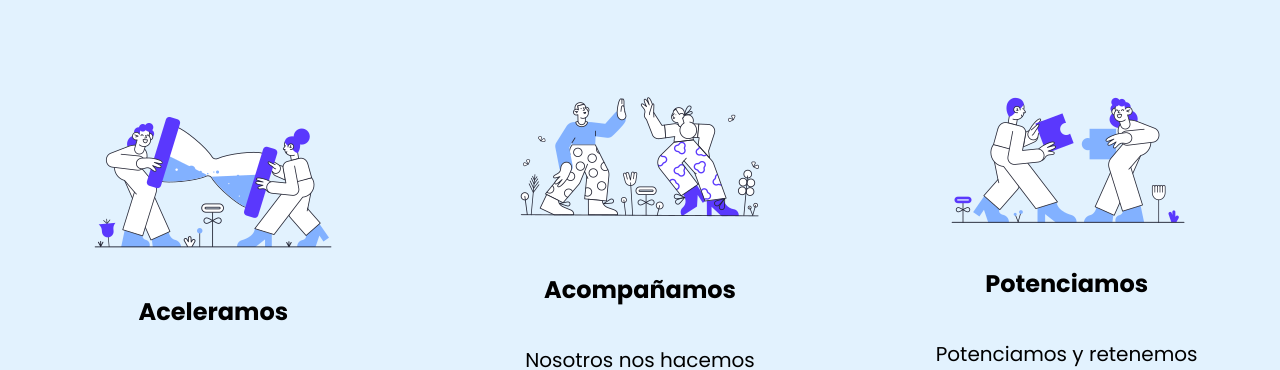
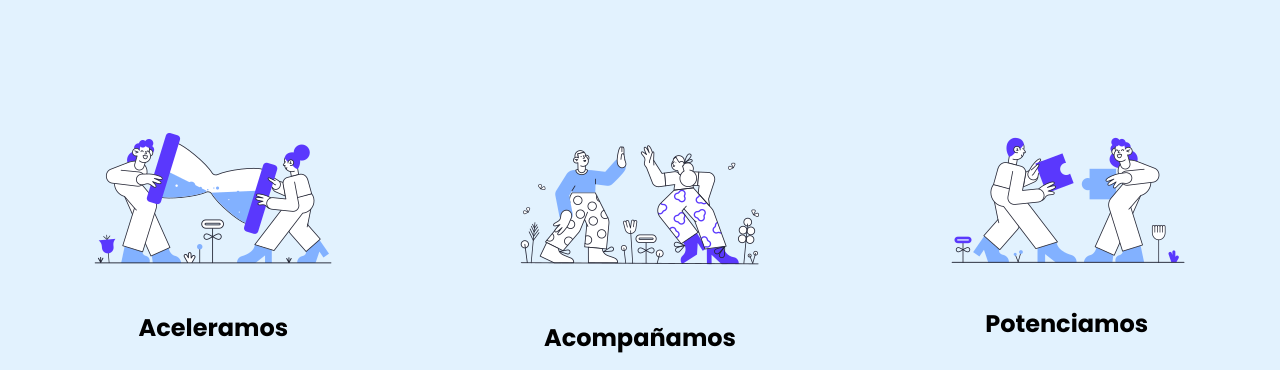
Before and after one commit to dlab-team/c6-frontend, a React (Create React App) app: page / in a window 1280 px wide. Shown: the part 1885-2255 px from the top of the page. Built offline with nearby package versions, Linux system fonts and the light colour scheme; what tw-elements would draw is missing.

Commit message:
detalles de alineamiento

```diff
--- a/src/pages/Home/components/Section1/Section1.jsx
+++ b/src/pages/Home/components/Section1/Section1.jsx
@@ -5,7 +5,7 @@ import { Link } from 'react-router-dom';
 const Section01 = () => {
   return (
     <>
-      <div className="bg-hero-gradient2 flex font-thin justify-center bg-gradient-to-b from-[#2738F5] to-[#1E239A] stops-[#140B34] text-white">
+      <div className="bg-hero-gradient2 flex font-thin justify-center bg-hero text-white">
         <div className="flex-col text-center md:text-left mx-14 md:mx-0">
           <h1 className="text-6xl md:text-7xl font-bold mt-24 md:mt-20 md:ml-20">
             ¿Buscas talento TI?
--- a/src/pages/Home/components/Section2/Section2.jsx
+++ b/src/pages/Home/components/Section2/Section2.jsx
@@ -58,7 +58,7 @@ const Section2 = () => {
 
         <div className="flex flex-col md:flex-row container mx-auto mt-16 pb-16 md:justify-around items-center">
           <div className="flex flex-col gap-10 text-center items-center max-w-xs px-6">
-            <img src={img1} alt="aceleramos" className="pt-4" />
+            <img src={img1} alt="aceleramos" className="" />
             <h4 className="text-black font-bold text-2xl">Aceleramos</h4>
             <p className="text-black text-xl">
               <span className="font-bold">
@@ -71,7 +71,7 @@ const Section2 = () => {
           </div>
 
           <div className="flex flex-col gap-10 text-center items-center max-w-xs px-6">
-            <img src={img2} alt="acompañamos" />
+            <img src={img2} alt="acompañamos" className='pt-12'/>
             <h4 className="text-black font-bold text-2xl">Acompañamos</h4>
             <p className="text-black text-xl">
               Nosotros nos hacemos cargo, tú creces. Todos los desarrolladores
@@ -85,7 +85,7 @@ const Section2 = () => {
           </div>
 
           <div className="flex flex-col gap-10 text-center items-center max-w-xs px-6">
-            <img src={img3} alt="potenciamos" className="pt-4" />
+            <img src={img3} alt="potenciamos" className="pt-12" />
             <h4 className="text-black font-bold text-2xl">Potenciamos</h4>
             <p className="text-black text-xl">
               Potenciamos y retenemos el talento. Realizamos un{' '}
--- a/src/pages/Recovery/components/EmailRequest/EmailRequest.jsx
+++ b/src/pages/Recovery/components/EmailRequest/EmailRequest.jsx
@@ -62,7 +62,7 @@ const EmailRequest = ({ setResponse }) => {
                                     className='w-full px-3 py-1 border rounded-md border-stone-500 bg-sky-100'
                                 />
                                 {errors.email && touched.email && (
-                                    <p className='flex items-center gap-1 text-error italic'>
+                                    <p className='flex items-center pt-9 absolute text-error italic'>
                                         <ImWarning />{errors.email}
                                     </p>
                                 )}
```
